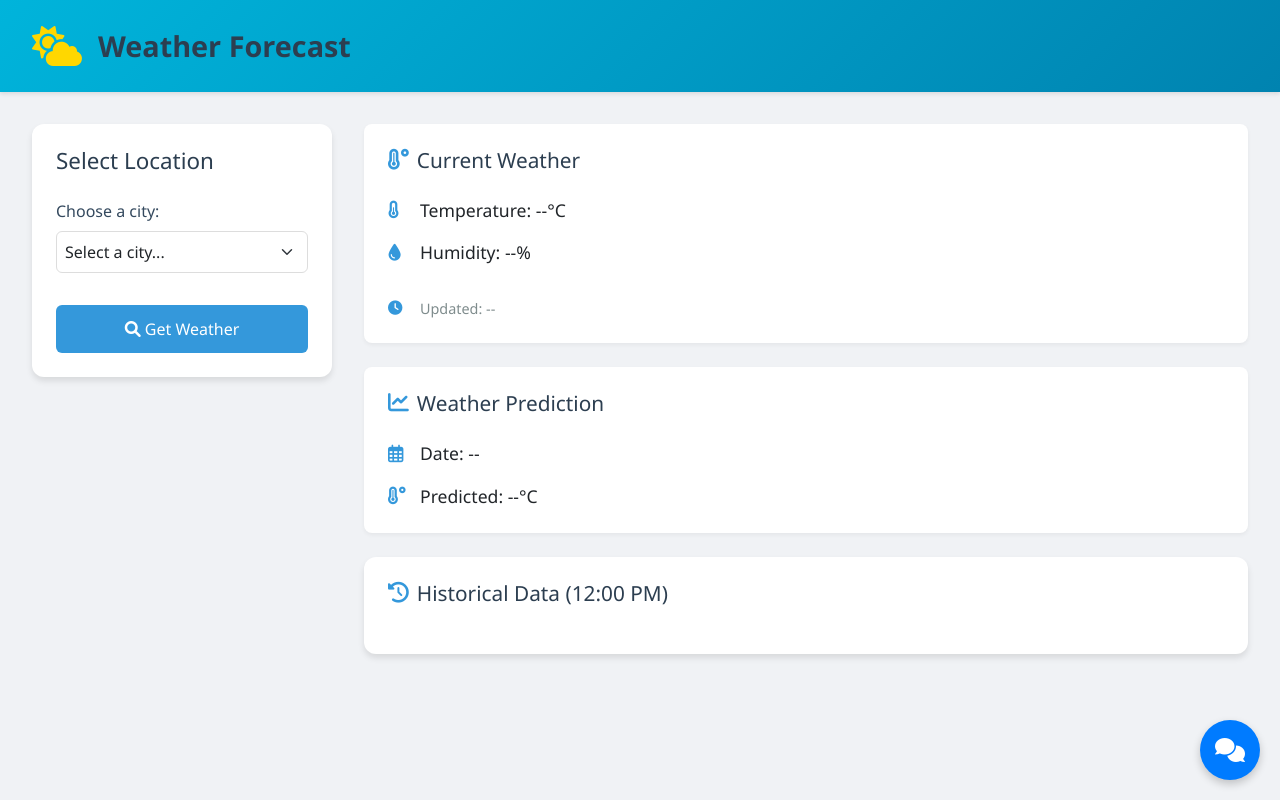
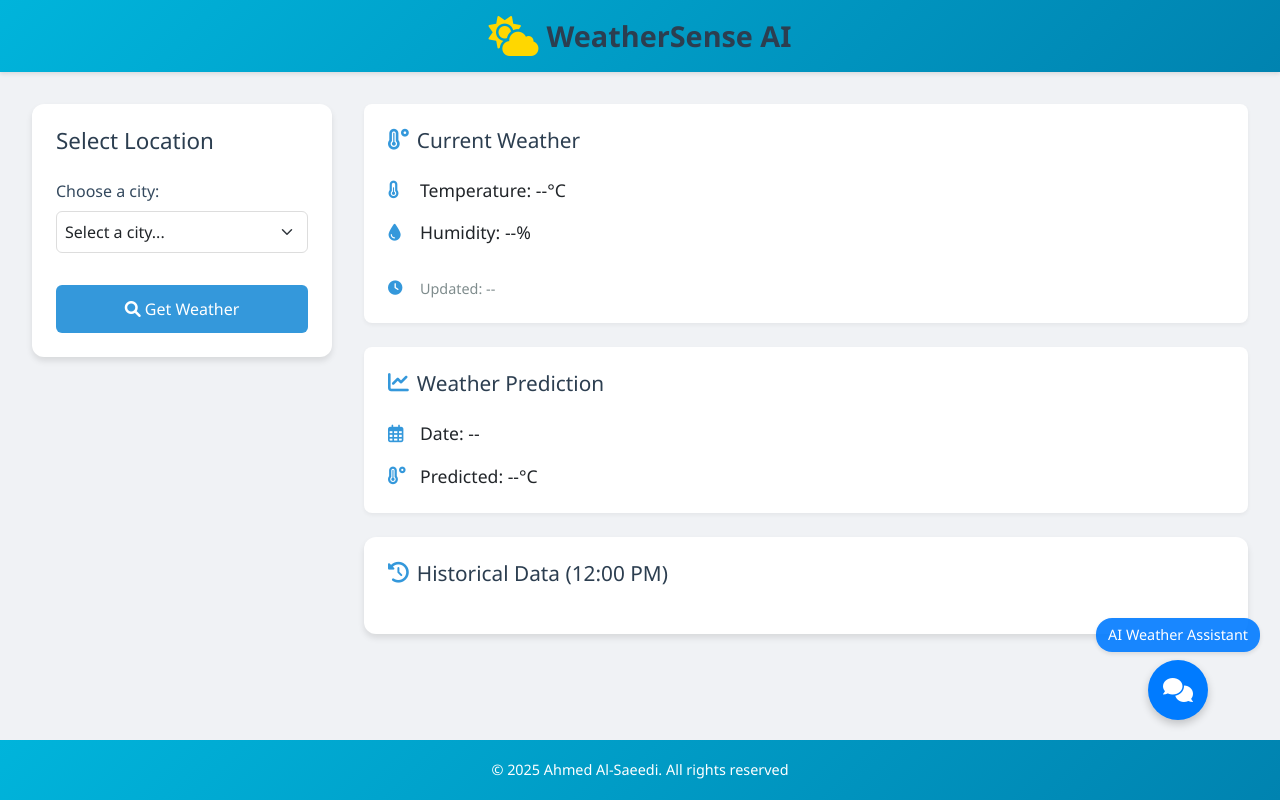
Before and after one commit to Herr-Kokosnuss/Weather-Pipeline-Airflow, a plain HTML site: page frontend/index.html in a window 1280 px wide. Drawn offline with nearby package versions, Linux system fonts and the light colour scheme.

Commit message:
fixed style

```diff
--- a/frontend/index.html
+++ b/frontend/index.html
@@ -12,10 +12,12 @@
     <div class="main-container">
         <!-- Header with weather icon -->
         <header class="app-header">
-            <div class="weather-icon">
-                <i class="fas fa-cloud-sun"></i>
+            <div class="header-main">
+                <div class="weather-icon">
+                    <i class="fas fa-cloud-sun"></i>
+                </div>
+                <h1>WeatherSense AI</h1>
             </div>
-            <h1>Weather Forecast</h1>
         </header>
 
         <div class="content-wrapper">
@@ -81,6 +83,7 @@
 
     <!-- Floating Chat Button and Panel -->
     <div class="chat-widget" id="chatWidget">
+        <div class="chat-label">AI Weather Assistant</div>
         <button class="chat-button" id="chatToggle">
             <i class="fas fa-comments"></i>
         </button>
@@ -94,7 +97,7 @@
             <div class="chat-messages" id="chatMessages">
                 <div class="message assistant">
                     <div class="message-content">
-                        Hello! I'm your weather assistant. Ask me about the weather in any city!
+                        Hello! I'm your weather assistant. Ask me about the weather in any city! ex: "What's the weather in Berlin?"
                     </div>
                 </div>
             </div>
@@ -107,6 +110,11 @@
         </div>
     </div>
 
+    <!-- Footer -->
+    <footer class="app-footer">
+        © 2025 Ahmed Al-Saeedi. All rights reserved
+    </footer>
+
     <script src="https://cdn.jsdelivr.net/npm/bootstrap@5.3.0/dist/js/bootstrap.bundle.min.js"></script>
     <script src="app.js"></script>
 </body>
--- a/frontend/styles.css
+++ b/frontend/styles.css
@@ -9,6 +9,8 @@ body {
     min-height: 100vh;
     display: flex;
     flex-direction: column;
+    position: relative;
+    padding-bottom: 60px; /* Height of the footer */
 }
 
 /* Header Styles */
@@ -17,20 +19,33 @@ body {
     color: white;
     padding: 1rem 2rem;
     display: flex;
+    flex-direction: column;
     align-items: center;
     box-shadow: 0 2px 4px rgba(0, 0, 0, 0.1);
+    text-align: center;
+}
+
+.header-main {
+    display: flex;
+    align-items: center;
+    justify-content: center;
+    gap: 0.5rem;
+    width: 100%;
 }
 
 .weather-icon {
     font-size: 2.5rem;
-    margin-right: 1rem;
     color: #ffd700;
+    margin: 0;
+    display: flex;
+    align-items: center;
 }
 
 .app-header h1 {
     margin: 0;
     font-size: 1.8rem;
     font-weight: 600;
+    display: inline-block;
 }
 
 /* Content Layout */
@@ -253,9 +268,25 @@ h3 {
 /* Chat Widget Styles */
 .chat-widget {
     position: fixed;
-    bottom: 20px;
+    bottom: 80px; /* Adjusted to be above footer */
     right: 20px;
     z-index: 1000;
+    display: flex;
+    flex-direction: column;
+    align-items: center;
+    text-align: center;
+    gap: 8px;
+    width: auto;
+}
+
+.chat-label {
+    background: rgba(0, 123, 255, 0.9);
+    color: white;
+    padding: 6px 12px;
+    border-radius: 16px;
+    font-size: 0.9rem;
+    box-shadow: 0 2px 4px rgba(0, 0, 0, 0.1);
+    white-space: nowrap;
 }
 
 .chat-button {
@@ -287,6 +318,7 @@ h3 {
     box-shadow: 0 4px 12px rgba(0, 0, 0, 0.15);
     display: none;
     flex-direction: column;
+    z-index: 1000;
 }
 
 .chat-popup.active {
@@ -378,3 +410,20 @@ h3 {
 .chat-card {
     display: none;
 }
+
+/* Footer Styles */
+.app-footer {
+    background: linear-gradient(135deg, #00b4db, #0083b0);
+    color: white;
+    padding: 1rem;
+    text-align: center;
+    font-size: 0.9rem;
+    position: fixed;
+    bottom: 0;
+    width: 100%;
+    height: 60px; /* Fixed height */
+    display: flex;
+    align-items: center;
+    justify-content: center;
+    z-index: 999;
+}
```
